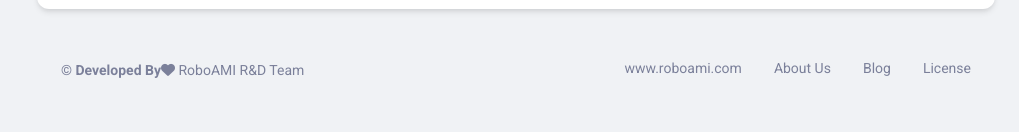
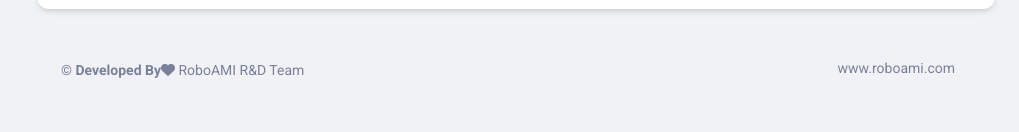
Before and after one commit to TechMaverik/RoAMI_Perception_Demo, a Flask app: page /roami_details.html in a window 1280 px wide. Shown: the part 1054-1186 px from the top of the page, without its empty margins (261-1280 px from the left). Run offline with Flask 2, Linux system fonts and the light colour scheme; the visitor is signed in with stand-in values (Sample User, id 1); some libraries are stand-ins or nearby versions.

Commit message:
removed unwanted links

```diff
--- a/apps/templates/home/roami_details.html
+++ b/apps/templates/home/roami_details.html
@@ -420,17 +420,9 @@
           <div class="col-lg-6">
             <ul class="nav nav-footer justify-content-center justify-content-lg-end">
               <li class="nav-item">
-                <a href="https://www.creative-tim.com" class="nav-link text-muted" target="_blank">www.roboami.com</a>
+                <a href="https://www.roboami.com" class="nav-link text-muted" target="_blank">www.roboami.com</a>
               </li>
-              <li class="nav-item">
-                <a href="https://www.creative-tim.com/presentation" class="nav-link text-muted" target="_blank">About Us</a>
-              </li>
-              <li class="nav-item">
-                <a href="https://www.creative-tim.com/blog" class="nav-link text-muted" target="_blank">Blog</a>
-              </li>
-              <li class="nav-item">
-                <a href="https://www.creative-tim.com/license" class="nav-link pe-0 text-muted" target="_blank">License</a>
-              </li>
+
             </ul>
           </div>
         </div>
--- a/apps/templates/includes/footer.html
+++ b/apps/templates/includes/footer.html
@@ -10,11 +10,7 @@
             <div class="col-lg-6">
               <ul class="nav nav-footer justify-content-center justify-content-lg-end">
                 <li class="nav-item">
-                  <a href="https://appseed.us/product/material-dashboard/flask/"
-                     class="nav-link text-muted" target="_blank">Product</a>
-                </li>
-                <li class="nav-item">
-                  <a href="https://appseed.us/support" class="nav-link text-muted" target="_blank">Support</a>
+                  <a href="https://www.roboami.com" class="nav-link text-muted" target="_blank">www.roboami.com</a>
                 </li>
               </ul>
             </div>
```
